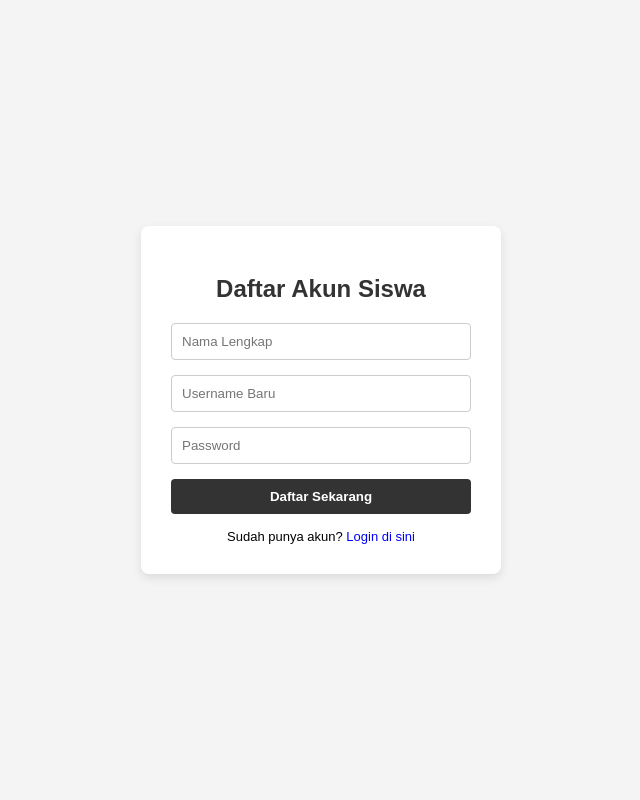
After one commit to aster1ce/perpuz, a CodeIgniter app: page /perpuz/auth/registrasi in a window 1280 px wide. The commit adds this page. Shown: the whole page, without its empty margins (319-959 px from the left). Run offline with CodeIgniter, Linux system fonts and the light colour scheme.

Commit message:
udah bisa registrasi

```diff
--- a/application/controllers/Auth.php
+++ b/application/controllers/Auth.php
@@ -7,6 +7,11 @@ class Auth extends CI_Controller
     public function index()
     {
         $this->load->view('v_login');
+    }
+
+    public function login()
+    {
+        $this->load->view('v_login'); // pastiin nama file view login-nya bener
     }
 
     public function login_aksi()
@@ -38,6 +43,29 @@ class Auth extends CI_Controller
             echo "Username atau Password salah!";
         }
     }
+
+    public function registrasi()
+    {
+        $this->load->view('v_registrasi');
+    }
+
+    public function registrasi_aksi()
+    {
+        $nama = $this->input->post('nama_lengkap');
+        $user = $this->input->post('username');
+        $pass = $this->input->post('password');
+
+        $data = [
+            'nama_lengkap' => $nama,
+            'username' => $user,
+            'password' => password_hash($this->input->post('password'), PASSWORD_DEFAULT),
+            'role' => 'siswa'     // Otomatis jadi siswa
+        ];
+
+        $this->db->insert('users', $data);
+        $this->session->set_flashdata('pesan', 'Registrasi Berhasil! Silakan Login.');
+        redirect('auth/login');
+    }
     public function logout()
     {
         $this->session->sess_destroy();
--- a/application/views/v_login.php
+++ b/application/views/v_login.php
@@ -3,3 +3,7 @@
     <input type="password" name="password" placeholder="Password" required>
     <button type="submit">Login</button>
 </form>
+
+<p style="font-size: 12px; margin-top: 10px;">
+    Belum punya akun? <a href="<?= base_url('auth/registrasi') ?>">Daftar di sini</a>
+</p>
--- /dev/null
+++ b/application/views/v_registrasi.php
@@ -0,0 +1,85 @@
+<!DOCTYPE html>
+<html>
+
+<head>
+    <title>Registrasi Siswa - Booksy</title>
+    <style>
+        body {
+            font-family: sans-serif;
+            display: flex;
+            justify-content: center;
+            align-items: center;
+            height: 100vh;
+            background: #f4f4f4;
+            margin: 0;
+        }
+
+        .reg-box {
+            background: #fff;
+            padding: 30px;
+            border-radius: 8px;
+            box-shadow: 0 4px 10px rgba(0, 0, 0, 0.1);
+            width: 300px;
+        }
+
+        h2 {
+            text-align: center;
+            margin-bottom: 20px;
+            color: #333;
+        }
+
+        input {
+            width: 100%;
+            padding: 10px;
+            margin-bottom: 15px;
+            border: 1px solid #ccc;
+            border-radius: 4px;
+            box-sizing: border-box;
+        }
+
+        button {
+            width: 100%;
+            padding: 10px;
+            background: #333;
+            color: white;
+            border: none;
+            border-radius: 4px;
+            cursor: pointer;
+            font-weight: bold;
+        }
+
+        button:hover {
+            background: #555;
+        }
+
+        .link {
+            text-align: center;
+            margin-top: 15px;
+            font-size: 13px;
+        }
+
+        .link a {
+            color: blue;
+            text-decoration: none;
+        }
+    </style>
+</head>
+
+<body>
+
+    <div class="reg-box">
+        <h2>Daftar Akun Siswa</h2>
+        <form action="<?= base_url('auth/registrasi_aksi') ?>" method="POST">
+            <input type="text" name="nama_lengkap" placeholder="Nama Lengkap" required>
+            <input type="text" name="username" placeholder="Username Baru" required>
+            <input type="password" name="password" placeholder="Password" required>
+            <button type="submit">Daftar Sekarang</button>
+        </form>
+        <div class="link">
+            Sudah punya akun? <a href="<?= base_url('auth/login') ?>">Login di sini</a>
+        </div>
+    </div>
+
+</body>
+
+</html>
```
